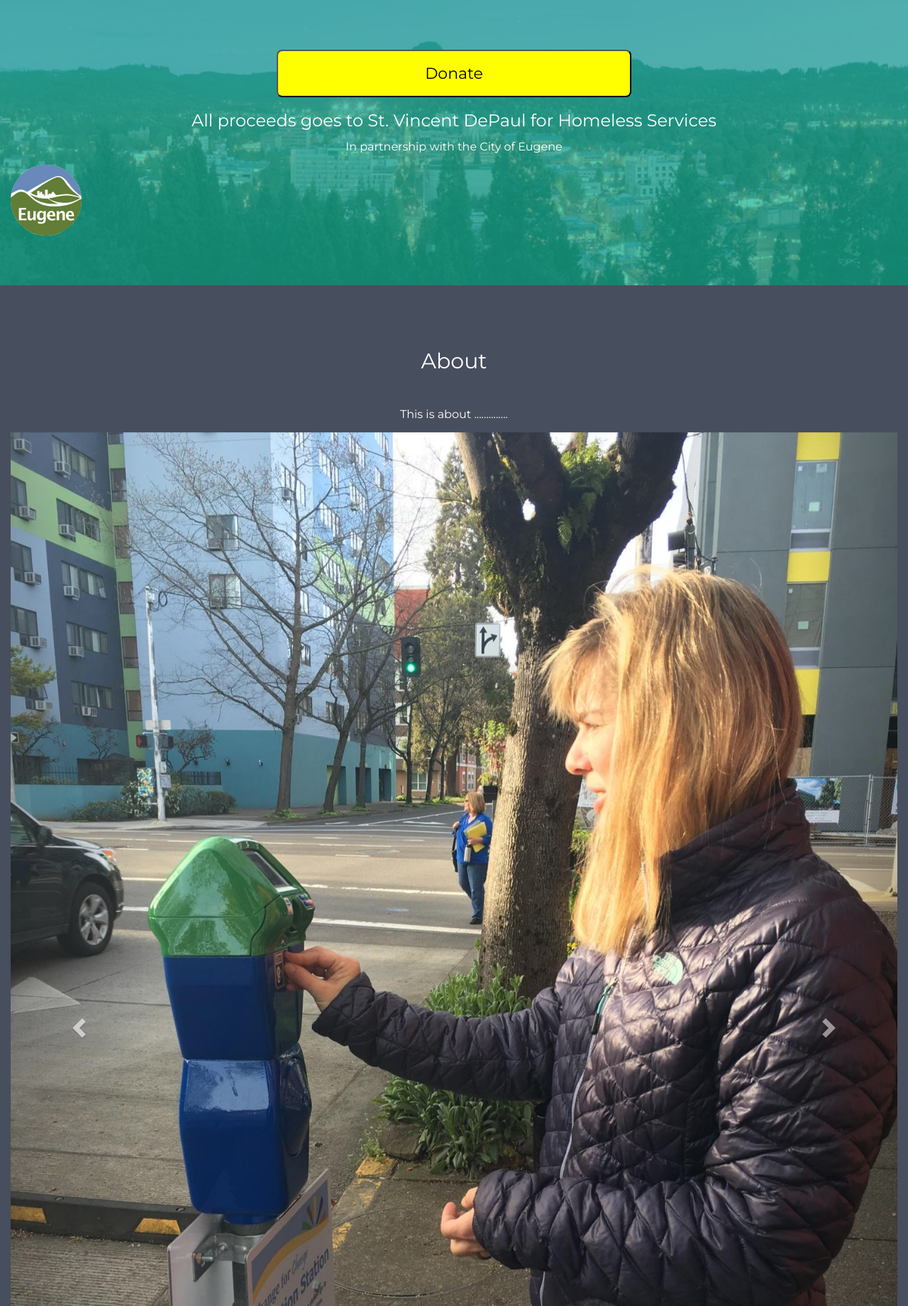
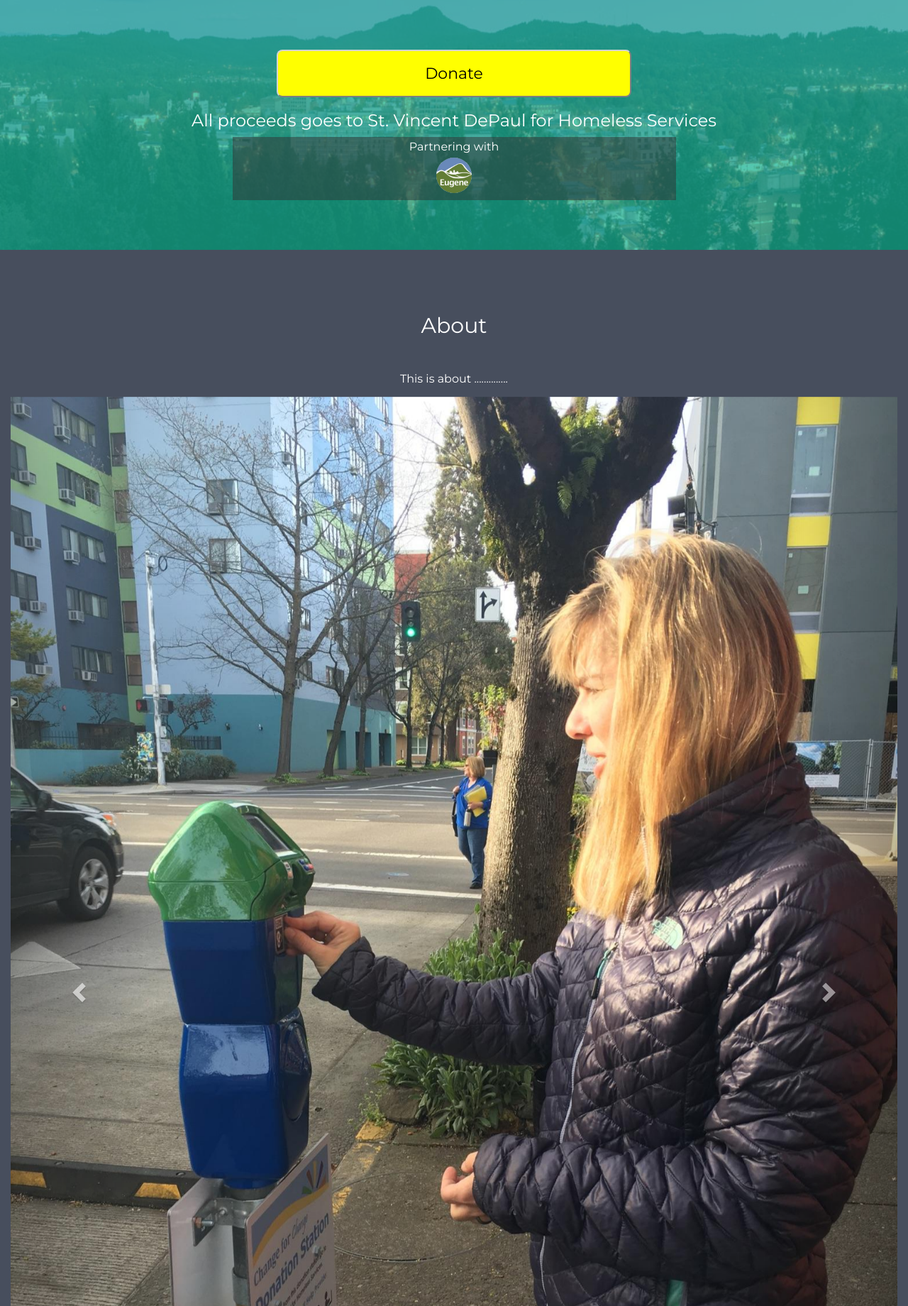
Before and after one commit to 238alexg/Change4Change, a Flask app: page / in a window 1280 px wide. Shown: the part 80-1920 px from the top of the page at 71% size. Run offline with Flask 2, Linux system fonts and the light colour scheme; some libraries are stand-ins or nearby versions.

Commit message:
centered the city of eugene logo, decrease padding of 2nd container

```diff
--- a/templates/index.html
+++ b/templates/index.html
@@ -67,6 +67,7 @@
      -webkit-border-radius: 8px;
         -moz-border-radius: 8px;
              border-radius: 8px;
+     border-color: lightgrey;
      display: block;
      margin: 0 auto;
      color: black;
@@ -104,13 +105,16 @@
   <div class="container-fluid bg-1 text-center">
     <button type="button" class="btn-xlarge">Donate</button>
     <h3>All proceeds goes to St. Vincent DePaul for Homeless Services</h3>
-     <p>In partnership with the City of Eugene</p>
-     <img src="../static/img/CoE_logo_2clr.jpg" class="img-responsive img-circle" alt="Image" width="100" height="100" margin = "0 auto" >
+    <div class="container text-center" id = partnershipBox style="background-color:rgba(50,50,50,0.5); width: 50%; height:auto;">
+     <p>Partnering with
+     <img src="../static/img/CoE_logo_2clr.jpg" class="img-responsive img-circle" alt="Image" width="50" height="50" style="margin:0 auto">
+     </p>
+    </div>
   </div>
 </div>
 
 <!-- Second Container -->
-<div id="aboutSect" class="container-fluid bg-2 text-center">
+<div id="aboutSect" class="container-fluid bg-2 text-center" style="padding-top: 50px padding-bottom:50px">
   <h2 class="margin">About</h2>
     <p> This is about .............. </p>
   <div id="myCarousel" class="carousel slide" data-ride="carousel">
```
